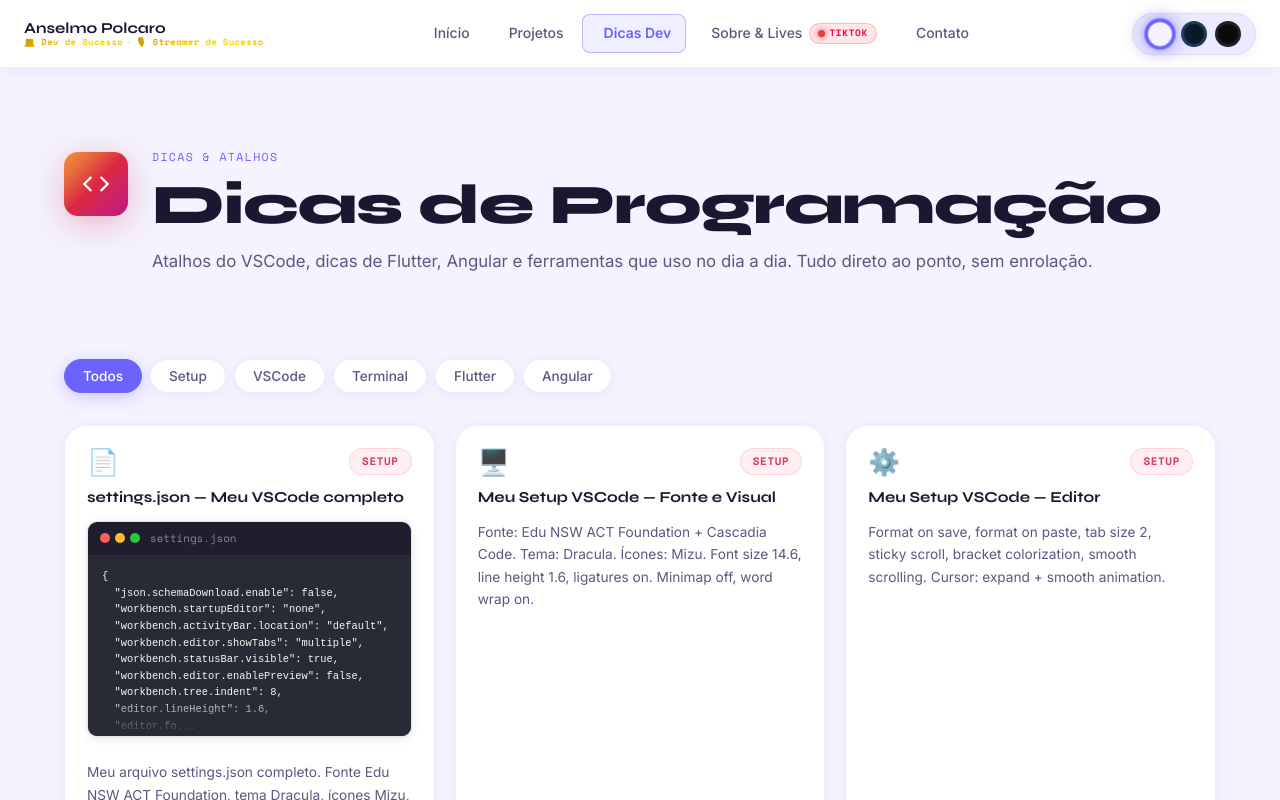
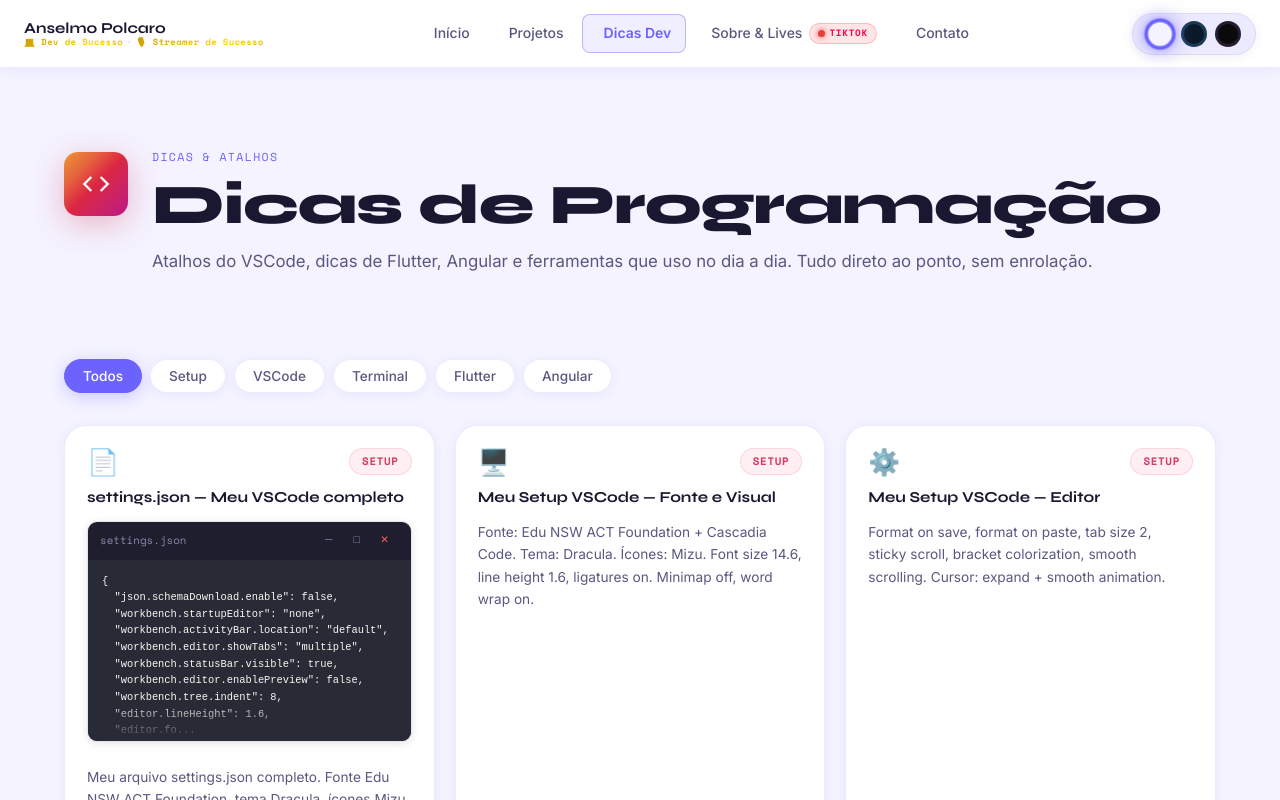
Before and after one commit to polcaronet/Portifolio, an Angular app: page /conteudo in a window 1280 px wide. Shown: the top 800 px of the page. Built offline with nearby package versions, Linux system fonts and the light colour scheme.

Commit message:
fix: prévia código estilo Windows

```diff
--- a/src/app/pages/conteudo/conteudo.component.html
+++ b/src/app/pages/conteudo/conteudo.component.html
@@ -41,12 +41,12 @@
           <!-- Prévia de código (quando tem code) -->
           <div class="code-preview" *ngIf="post.code">
             <div class="code-preview__header">
-              <span class="code-preview__dots">
-                <span class="dot dot--red"></span>
-                <span class="dot dot--yellow"></span>
-                <span class="dot dot--green"></span>
+              <span class="code-preview__filename">settings.json</span>
+              <span class="code-preview__winbtns">
+                <span class="winbtn">─</span>
+                <span class="winbtn">□</span>
+                <span class="winbtn winbtn--close">✕</span>
               </span>
-              <span class="code-preview__filename">settings.json</span>
             </div>
             <pre class="code-preview__body">{{ post.code | slice:0:320 }}...</pre>
           </div>
--- a/src/app/pages/conteudo/conteudo.component.scss
+++ b/src/app/pages/conteudo/conteudo.component.scss
@@ -220,31 +220,36 @@
   border-radius: 10px;
   overflow: hidden;
   margin-bottom: 12px;
-  border: 1px solid rgba(0,0,0,0.1);
-  box-shadow: 0 2px 8px rgba(0,0,0,0.1);
+  border: 1px solid rgba(0, 0, 0, 0.1);
+  box-shadow: 0 2px 8px rgba(0, 0, 0, 0.1);
 }
 
 .code-preview__header {
   display: flex;
   align-items: center;
-  gap: 10px;
+  justify-content: space-between;
   padding: 8px 12px;
   background: #1e1e2e;
   border-bottom: 1px solid #2a2a3e;
 }
 
-.code-preview__dots {
+.code-preview__winbtns {
   display: flex;
-  gap: 5px;
+  gap: 0;
 }
 
-.dot {
-  width: 10px;
-  height: 10px;
-  border-radius: 50%;
-  &--red { background: #ff5f57; }
-  &--yellow { background: #febc2e; }
-  &--green { background: #28c840; }
+.winbtn {
+  width: 28px;
+  height: 22px;
+  display: flex;
+  align-items: center;
+  justify-content: center;
+  font-size: 0.65rem;
+  color: #8888aa;
+
+  &--close {
+    color: #ff5f57;
+  }
 }
 
 .code-preview__filename {
```
